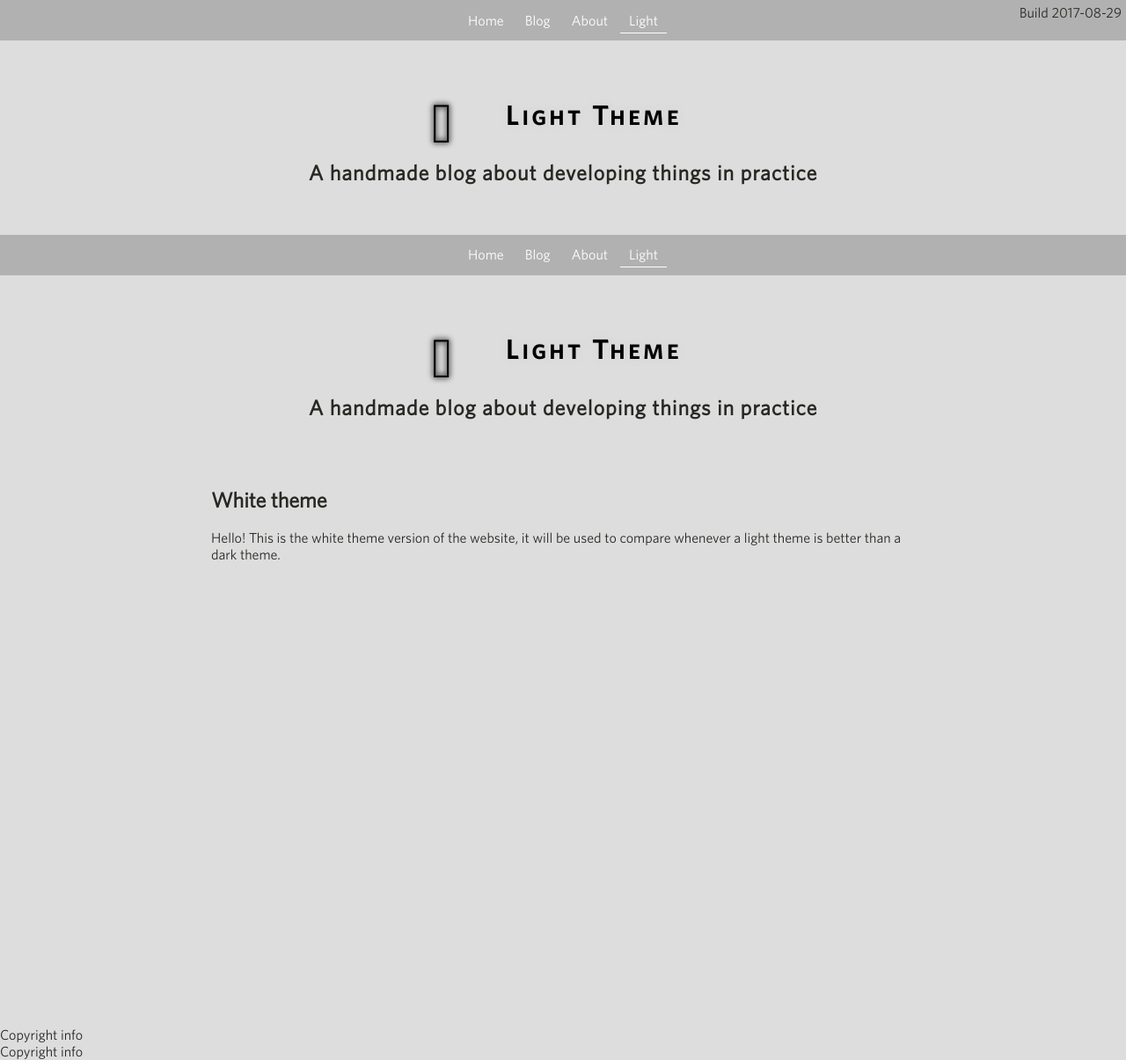
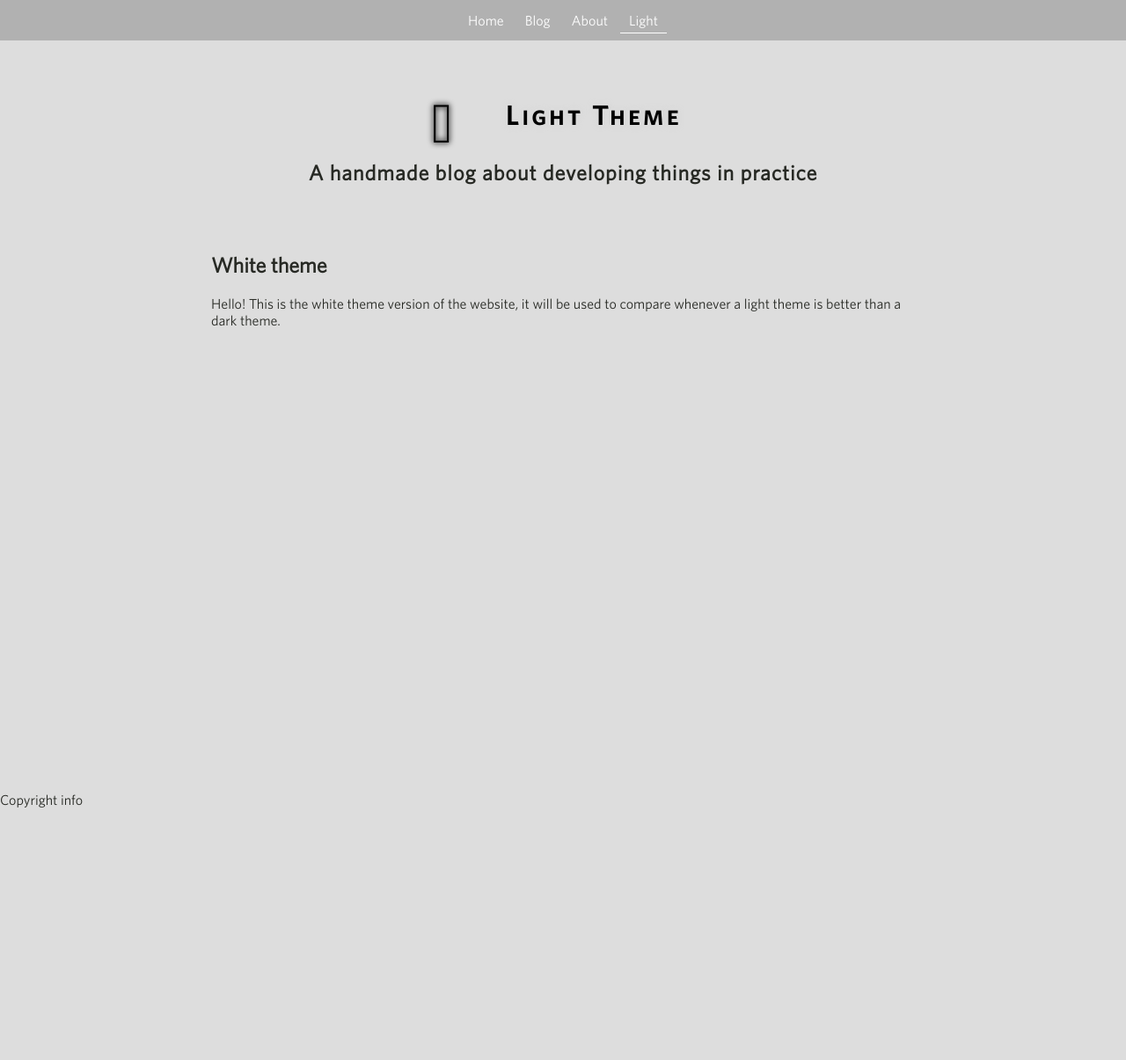
Before and after one commit to GuilhermeRossato/guilhermerossato.github.io, a Jekyll site: the page built from light.html, in a window 1280 px wide. Shown: the whole page at 88% size. Built offline with Jekyll 4.4.1, drawn with Linux system fonts in a browser that asks for light colours; Markdown is read by kramdown in place of the engine named in the settings; after the commit the page ends 919 px from its top, so only the background shows below that.

Commit message:
Fixed Layouts Bug
I learned an interesting thing about jekyll layouts  today

#_layouts/light.html
This file is a layout, but it was including the home layout (copy-paste fault)!
Basically, layouts can pull layouts, which means I can have a generic layout and another layout just instances that and modifies it somehow (still not sure how to do that part though).

```diff
--- a/_layouts/home.html
+++ b/_layouts/home.html
@@ -1,13 +1,10 @@
----
-layout: home
----
 <!DOCTYPE html>
 <html lang="en-US">
 	<head>
 		<meta http-equiv="Content-Type" content="text/html; charset=UTF-8">
 		<meta http-equiv="X-UA-Compatible" content="chrome=1">
 		<meta name="viewport" content="width=device-width, initial-scale=1">
-		<title>Guilherme Rossato - {{ page.title }}</title>
+		<title>Guilherme Rossato - Dark Theme - {{ page.title }}</title>
 		<link href="https://fonts.googleapis.com/icon?family=Material+Icons" rel="stylesheet">
 {% for style in site.static_files %}{% if style.path contains 'style/global/' %}		<link rel="stylesheet" href="{{ site.baseurl }}{{ style.path }}">
 {% endif %}{% endfor %}{% for script in site.static_files %}{% if script.path contains 'script/blog/' %}		<script type="text/javascript" src="{{ site.baseurl }}{{ script.path }}"></script>
--- a/_layouts/light.html
+++ b/_layouts/light.html
@@ -1,13 +1,10 @@
----
-layout: home
----
 <!DOCTYPE html>
 <html lang="en-US">
 	<head>
 		<meta http-equiv="Content-Type" content="text/html; charset=UTF-8">
 		<meta http-equiv="X-UA-Compatible" content="chrome=1">
 		<meta name="viewport" content="width=device-width, initial-scale=1">
-		<title>Guilherme Rossato - {{ page.title }}</title>
+		<title>Guilherme Rossato - Light Theme - {{ page.title }}</title>
 		<link href="https://fonts.googleapis.com/icon?family=Material+Icons" rel="stylesheet">
 {% for style in site.static_files %}{% if style.path contains 'style/global/' %}		<link rel="stylesheet" href="{{ site.baseurl }}{{ style.path }}">
 {% endif %}{% endfor %}{% for style in site.static_files %}{% if style.path contains 'style/light/' %}		<link rel="stylesheet" href="{{ site.baseurl }}{{ style.path }}">
--- a/light.html
+++ b/light.html
@@ -1,7 +1,7 @@
 ---
 layout: light
 title: "Light Theme"
-permalink: white/
+permalink: light/
 ---
 			<div class="content-wrapper">
 				<ul class="content">
```
